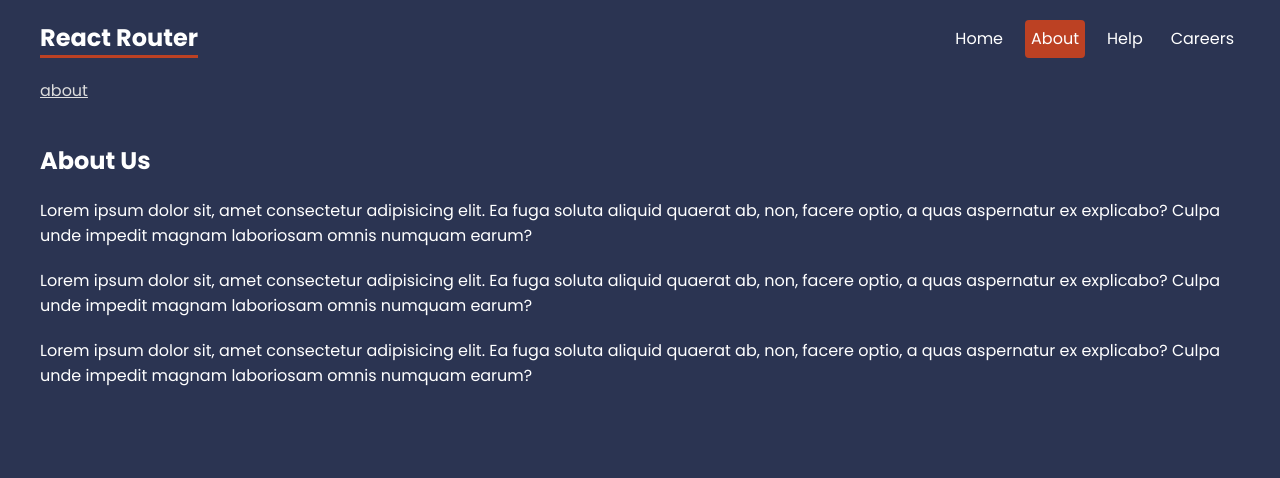
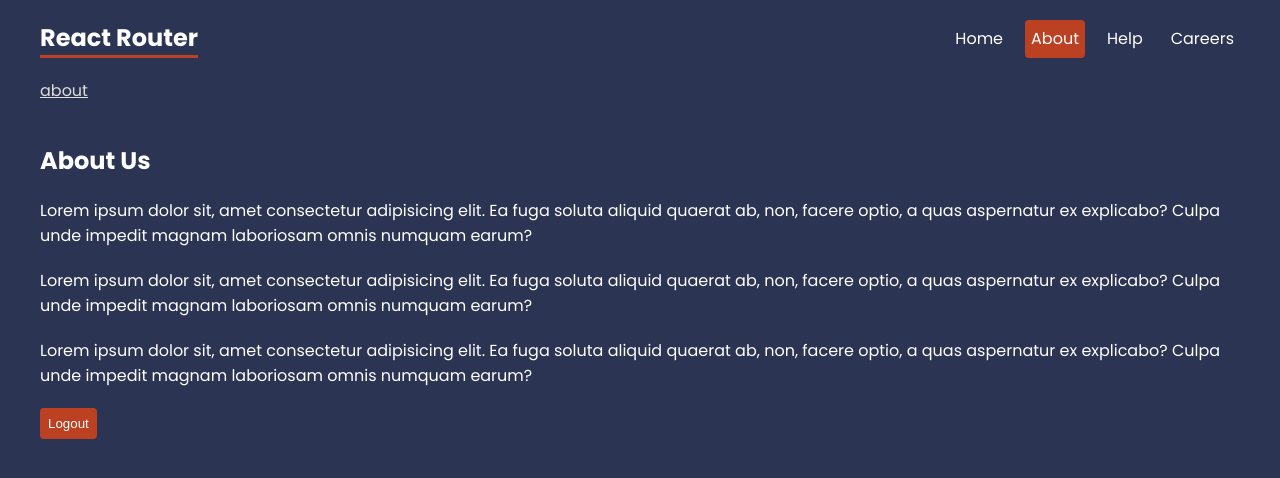
Before and after one commit to Anitasilvi/react-router-in-depth, a React (Create React App) app: page /about in a window 1280 px wide. Shown: the top 478 px of the page. Built offline with nearby package versions, Linux system fonts and the light colour scheme.

Commit message:
Navigate Component

```diff
--- a/src/pages/About.js
+++ b/src/pages/About.js
@@ -1,4 +1,11 @@
+import { useState } from "react";
+import { Navigate } from "react-router-dom";
+
 export default function About() {
+  const [user, setUser] = useState("Anita");
+  if (!user) {
+    return <Navigate to="/" replace={true} />;
+  }
   return (
     <div className="about">
       <h2>About Us</h2>
@@ -17,6 +24,7 @@
         aliquid quaerat ab, non, facere optio, a quas aspernatur ex explicabo?
         Culpa unde impedit magnam laboriosam omnis numquam earum?
       </p>
+      <button onClick={() => setUser(null)}>Logout</button>
     </div>
   );
 }
```
